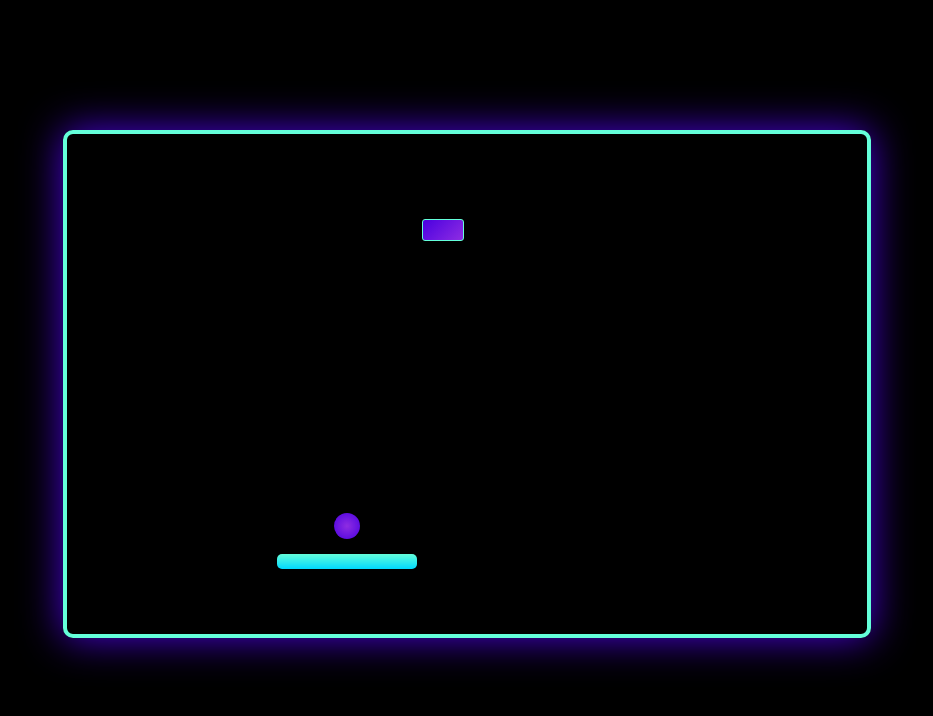
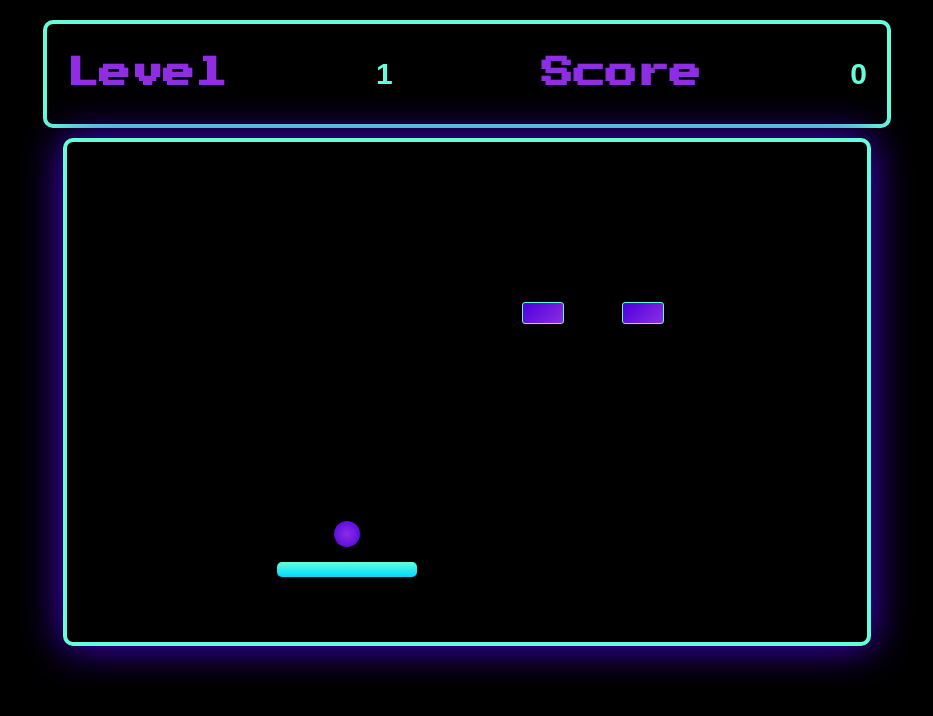
Before and after one commit to reg-era/arkanoid-js, a website with bundled scripts: page src/index.html in a window 1280 px wide. Shown: the whole page, without its empty margins (173-1106 px from the left). Built offline with nearby package versions, Linux system fonts and the light colour scheme.

Commit message:
making user info in page

```diff
--- a/src/assets/style/style.css
+++ b/src/assets/style/style.css
@@ -1,3 +1,5 @@
+@import url('https://fonts.googleapis.com/css2?family=Press+Start+2P&display=swap');
+
 :root {
     --neon-blue: #64FFDA;
     --neon-purple: #8E2DE2;
@@ -8,11 +10,11 @@
 * {
     margin: 0;
     padding: 0;
+    font-family: 'Press Start 2P', cursive;
 }
 
 body {
     background-color: black;
-    font-family: 'Press Start 2P', cursive;
     display: flex;
     flex-direction: column;
     justify-content: center;
@@ -23,6 +25,34 @@ body {
     width: 800px;
     height: 100px;
     margin-top: 20px;
+    padding: 0 20px;
+    border: 4px solid var(--neon-blue);
+    border-radius: 10px;
+    display: flex;
+    align-items: center;
+    justify-content: space-between;
+}
+
+h1 {
+    display: flex;
+    justify-content: space-between;
+    width: 100%;
+    font-size: 30px;
+    color: var(--neon-blue);
+    font-family: 'Arial', sans-serif;
+    font-weight: bold;
+}
+
+h1 span {
+    color: var(--neon-purple);
+    font-size: 32px;
+    text-shadow: 0 0 5px var(--neon-green), 0 0 10px var(--neon-green);
+}
+
+.levels {
+    width: 100px;
+    height: 60px;
+    font-size: 50px;
 }
 
 .container {
@@ -32,7 +62,7 @@ body {
     border: 4px solid var(--neon-blue);
     border-radius: 10px;
     box-shadow: 0 0 40px var(--galaxy-purple);
-    }
+}
 
 .bricks-container {
     width: 800px;
--- a/src/index.html
+++ b/src/index.html
@@ -4,6 +4,7 @@
 <head>
     <meta charset="UTF-8">
     <meta name="viewport" content="width=device-width, initial-scale=1.0">
+    <link href="https://fonts.googleapis.com/css2?family=Press+Start+2P&display=swap" rel="stylesheet">
     <link rel="stylesheet" href="./assets/style/style.css">
     <title>Arkanoid</title>
 </head>
--- a/src/js/core/game.js
+++ b/src/js/core/game.js
@@ -4,17 +4,20 @@ import { Ball } from "../models/ball.js";
 import { Brick } from "../models/brick.js";
 
 export class Game {
-    constructor(containers, level) {
+    constructor(containers, level, player) {
+        this.initializeGame()
+
         this.model = containers
 
         this.container = this.model.container
         this.level = level
 
-        this.player = new Player()
+        this.player = player
         this.paddle = new Paddle(this.model.paddleContainer)
         this.ball = new Ball(this.model.container)
         this.bricks = []
 
+        this.count = 0
         this.isGameOver = false
         this.isPaused = false
         this.isStarted = false
@@ -23,12 +26,19 @@ export class Game {
         this.setupEventListeners();
     }
 
+    initializeGame() {
+        const bricks = document.querySelectorAll('.brick')
+        if (bricks.length > 0) { bricks.forEach(el => el.remove()) }
+    }
+
     createBricks() {
         this.level.forEach(row => {
+            console.log(row.length);
             row.forEach(number => {
                 let type, value
                 switch (number) {
                     case 1:
+                        this.count++
                         type = 'type1'
                         value = false
                         break;
@@ -74,9 +84,13 @@ export class Game {
     }
 
     start() {
+        console.log(this.count);
+
         this.ball.move()
         for (let i = 0; i < this.bricks.length; i++) {
             if (!this.bricks[i].distroyed && this.bricks[i].isDistroyed()) {
+                this.count--
+                this.player.incrementScore(5)
                 const brickRect = this.bricks[i].brick.getBoundingClientRect()
                 this.ball.changeDirection(brickRect)
             }
@@ -103,9 +117,7 @@ export class Game {
     gameOver() {
         return new Promise((resolve, reject) => {
             const checkLevel = () => {
-                const allZeros = this.level.every(row => row.every(cell => cell === 0));
-
-                if (allZeros) {
+                if (this.count <= 0) {
                     resolve(true);
                 } else {
                     setTimeout(checkLevel, 100)
--- a/src/js/core/player.js
+++ b/src/js/core/player.js
@@ -1,16 +1,17 @@
 export class Player {
-    constructor(score, lives) {
-        this.score = score;
-        this.lives = lives;
+    constructor(infos, level) {
+        this.info = infos
+        this.score = 0
+        this.level = 1
     }
 
+    setInfo(level, score) {
+        this.info.innerHTML = `
+        <h1><span>Level</span> ${level ? level : this.level}<span>Score</span> ${score ? score : this.score}</h1>
+    `
+    }
     incrementScore(num) {
         this.score += num
+        this.setInfo(this.level, this.score)
     }
-    decrementLives() {
-        this.lives--
-    }
-
-    getScore() { }
-    getLives() { }
 }
--- a/src/js/main.js
+++ b/src/js/main.js
@@ -1,31 +1,19 @@
-import { Game } from "./core/game.js"
-import { createContainers } from "./utils/maker.js"
+import { levels } from './utils/levels.js';
+import { Game } from './core/game.js'
+import { createContainers } from './utils/maker.js'
+import { Player } from './core/player.js';
 
 export const main = async () => {
-    const level = {
-        1: [
-            [0, 0, 0, 0, 0, 0, 0, 0, 0, 0, 0, 0, 0, 0, 0, 0],
-            [0, 0, 0, 0, 0, 0, 0, 0, 0, 0, 0, 0, 0, 0, 0, 0],
-            [0, 0, 0, 0, 0, 0, 0, 0, 0, 0, 0, 0, 0, 0, 0, 0],
-            [0, 0, 0, 0, 0, 0, 0, 1, 0, 0, 0, 0, 0, 0, 0, 0],
-            [0, 0, 0, 0, 0, 0, 0, 0, 0, 0, 0, 0, 0, 0, 0, 0],
-            [0, 0, 0, 0, 0, 0, 0, 0, 0, 0, 0, 0, 0, 0, 0, 0],
-            [0, 0, 0, 0, 0, 0, 0, 0, 0, 0, 0, 0, 0, 0, 0, 0],
-            [0, 0, 0, 0, 0, 0, 0, 0, 0, 0, 0, 0, 0, 0, 0, 0],
-            [0, 0, 0, 0, 0, 0, 0, 0, 0, 0, 0, 0, 0, 0, 0, 0],
-            [0, 0, 0, 0, 0, 0, 0, 0, 0, 0, 0, 0, 0, 0, 0, 0]
-        ],
-    }
 
     const containers = createContainers()
+    const player = new Player(containers.infos ,1, 3)
 
-    for (let [nb, lv] of Object.entries(level)) {
-        const game = new Game(containers, lv)
+    for (let i = 0; i < Object.entries(levels).length; i++) {
+        player.setInfo(i+1)
+        const game = new Game(containers, levels[i], player)
         console.log('iswaiting');
         await game.gameOver()
         console.log('done');
-
-        return
     }
 }
 
--- a/src/js/models/ball.js
+++ b/src/js/models/ball.js
@@ -56,11 +56,14 @@ export class Ball {
     }
 
     createBall() {
-        const paddle = document.querySelector('.paddle');
-        const ball = document.createElement('div');
-        ball.classList.add('ball');
-        const rect = paddle.getBoundingClientRect();
-        console.log(this.size);
+        const prevBall = document.querySelector('.ball')
+        if (prevBall) {
+            prevBall.remove();
+        }
+        const paddle = document.querySelector('.paddle')
+        const ball = document.createElement('div')
+        ball.classList.add('ball')
+        const rect = paddle.getBoundingClientRect()
 
         ball.style.width = this.size + 'px'
         ball.style.height = this.size + 'px'
--- a/src/js/models/brick.js
+++ b/src/js/models/brick.js
@@ -1,7 +1,7 @@
 export class Brick {
     constructor(type, value, ball) {
         this.type = type
-        this.distroyed = value // problem still in this variable
+        this.distroyed = value
         this.ball = ball
         this.brick
     }
@@ -11,7 +11,7 @@ export class Brick {
         elem.classList.add('brick')
         this.brick = elem
 
-        this.setBrick(this.type, this.value)
+        this.setBrick(this.type, this.distroyed)
         container.appendChild(elem)
     }
 
@@ -24,9 +24,7 @@ export class Brick {
             ballRect.right >= brickRect.x &&
             ballRect.bottom >= brickRect.y)) {
 
-            console.log(this);
-            this.distroyed = false
-            // this.setBrick('type0', true)
+            this.setBrick('type0',true)
             return true
         }
         return false
--- a/src/js/models/paddle.js
+++ b/src/js/models/paddle.js
@@ -11,8 +11,6 @@ export class Paddle {
 
     createPaddle(container) {
         const paddle = container.querySelector('.paddle')
-        console.log(container);
-
         const rect = container.getBoundingClientRect()
 
         paddle.style.width = this.width + 'px'
--- /dev/null
+++ b/src/js/utils/levels.js
@@ -0,0 +1,62 @@
+export const levels = {
+    0: [
+        [0, 0, 0, 0, 0, 0, 0, 0, 0, 0, 0, 0, 0, 0, 0, 0],
+        [0, 0, 0, 0, 0, 0, 0, 0, 0, 0, 0, 0, 0, 0, 0, 0],
+        [0, 0, 0, 0, 0, 0, 0, 0, 0, 0, 0, 0, 0, 0, 0, 0],
+        [0, 0, 0, 0, 0, 0, 0, 0, 0, 0, 0, 0, 0, 0, 0, 0],
+        [0, 0, 0, 0, 0, 0, 0, 0, 0, 0, 0, 0, 0, 0, 0, 0],
+        [0, 0, 0, 0, 0, 0, 0, 0, 0, 0, 0, 0, 0, 0, 0, 0],
+        [0, 0, 0, 0, 0, 0, 0, 0, 0, 1, 0, 1, 0, 0, 0, 0],
+        [0, 0, 0, 0, 0, 0, 0, 0, 0, 0, 0, 0, 0, 0, 0, 0],
+        [0, 0, 0, 0, 0, 0, 0, 0, 0, 0, 0, 0, 0, 0, 0, 0],
+        [0, 0, 0, 0, 0, 0, 0, 0, 0, 0, 0, 0, 0, 0, 0, 0]
+    ],
+    1: [
+        [0, 0, 0, 0, 0, 0, 0, 0, 0, 0, 0, 0, 0, 0, 0, 0],
+        [0, 0, 0, 0, 0, 0, 0, 0, 0, 0, 0, 0, 0, 0, 0, 0],
+        [0, 0, 0, 0, 0, 0, 0, 0, 0, 0, 0, 0, 0, 0, 0, 0],
+        [0, 0, 0, 0, 0, 0, 0, 0, 0, 0, 0, 0, 0, 0, 0, 0],
+        [0, 0, 0, 0, 0, 0, 0, 0, 0, 0, 0, 0, 0, 0, 0, 0],
+        [0, 0, 0, 0, 0, 0, 0, 0, 0, 0, 0, 0, 0, 0, 0, 0],
+        [0, 0, 0, 0, 0, 0, 0, 0, 0, 0, 0, 0, 0, 0, 0, 0],
+        [0, 0, 0, 0, 0, 0, 0, 0, 0, 0, 0, 0, 0, 0, 0, 0],
+        [0, 0, 0, 0, 0, 0, 0, 0, 0, 0, 0, 0, 0, 0, 0, 0],
+        [0, 0, 0, 0, 0, 0, 0, 0, 0, 0, 1, 1, 0, 0, 0, 0]
+    ],
+    2: [
+        [0, 0, 0, 0, 0, 0, 0, 0, 0, 0, 0, 0, 0, 0, 0, 0],
+        [0, 0, 0, 0, 0, 0, 0, 0, 0, 0, 0, 0, 0, 0, 0, 0],
+        [0, 0, 0, 0, 0, 0, 0, 0, 0, 0, 0, 0, 0, 0, 0, 0],
+        [0, 0, 0, 0, 0, 0, 0, 0, 0, 0, 0, 0, 0, 0, 0, 0],
+        [0, 0, 0, 0, 0, 0, 0, 0, 0, 0, 0, 0, 0, 0, 0, 0],
+        [0, 0, 0, 0, 0, 0, 0, 0, 0, 0, 0, 0, 0, 0, 0, 0],
+        [0, 0, 0, 0, 0, 0, 0, 0, 0, 0, 0, 0, 0, 0, 0, 0],
+        [0, 0, 0, 0, 0, 0, 0, 0, 0, 0, 0, 0, 0, 0, 0, 0],
+        [0, 0, 0, 0, 0, 0, 0, 0, 0, 0, 0, 0, 0, 0, 0, 0],
+        [0, 0, 0, 0, 0, 1, 1, 1, 0, 0, 0, 0, 1, 0, 0, 0]
+    ],
+    3: [
+        [0, 0, 0, 0, 0, 0, 0, 0, 0, 0, 0, 0, 0, 0, 0, 0],
+        [0, 0, 0, 0, 0, 0, 0, 0, 0, 0, 0, 0, 0, 0, 0, 0],
+        [0, 0, 0, 0, 0, 0, 0, 0, 0, 0, 0, 0, 0, 0, 0, 0],
+        [0, 0, 0, 0, 0, 0, 0, 0, 0, 0, 0, 0, 0, 0, 0, 0],
+        [0, 0, 0, 0, 0, 0, 0, 0, 0, 0, 0, 0, 0, 0, 0, 0],
+        [0, 0, 0, 0, 0, 0, 0, 0, 0, 0, 0, 0, 0, 0, 0, 0],
+        [0, 0, 0, 0, 0, 0, 0, 0, 0, 0, 0, 0, 0, 0, 0, 0],
+        [0, 0, 0, 0, 0, 0, 0, 0, 0, 0, 0, 0, 0, 0, 0, 0],
+        [0, 0, 0, 0, 0, 0, 0, 0, 0, 0, 0, 0, 0, 0, 0, 0],
+        [0, 0, 0, 0, 0, 0, 0, 1, 1, 1, 0, 0, 0, 0, 0, 0]
+    ],
+    4: [
+        [0, 0, 0, 0, 0, 0, 0, 0, 0, 0, 0, 0, 0, 0, 0, 0],
+        [0, 0, 0, 0, 0, 0, 0, 0, 0, 0, 0, 0, 0, 0, 0, 0],
+        [0, 0, 0, 0, 0, 0, 0, 0, 0, 0, 0, 0, 0, 0, 0, 0],
+        [0, 0, 0, 0, 0, 0, 0, 0, 0, 0, 0, 0, 0, 0, 0, 0],
+        [0, 0, 0, 0, 0, 0, 0, 0, 0, 0, 0, 0, 0, 0, 0, 0],
+        [0, 0, 0, 0, 0, 0, 0, 0, 0, 0, 0, 0, 0, 0, 0, 0],
+        [0, 0, 0, 0, 0, 0, 0, 0, 0, 0, 0, 0, 0, 0, 0, 0],
+        [0, 0, 0, 0, 0, 0, 0, 0, 0, 0, 0, 0, 0, 0, 0, 0],
+        [0, 0, 0, 0, 0, 0, 0, 0, 0, 0, 0, 0, 0, 0, 0, 0],
+        [0, 0, 0, 0, 0, 0, 0, 1, 0, 0, 0, 0, 0, 0, 0, 0]
+    ]
+}
```
Also changed, not shown: src/js/utils/menu.js (deleted, +0 -8 lines).
